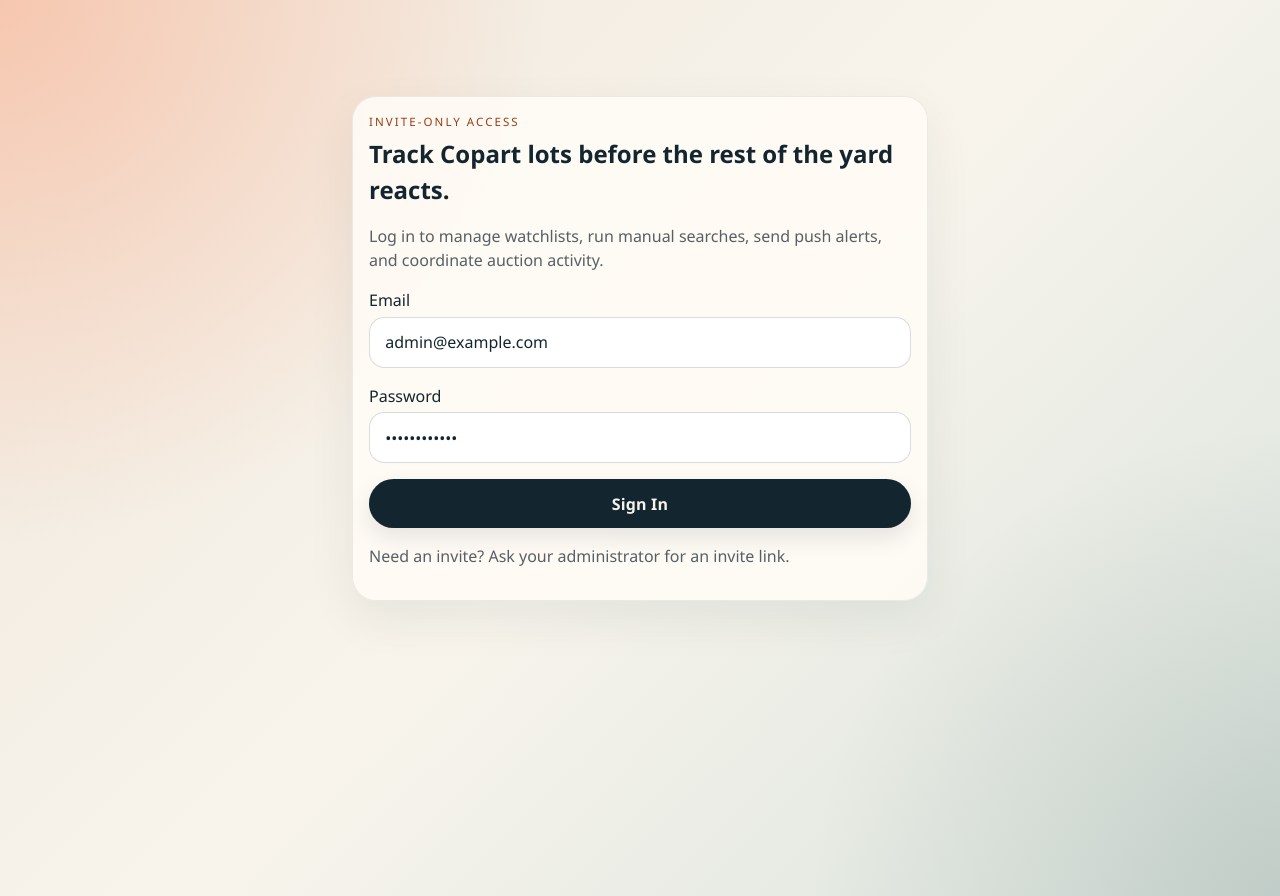
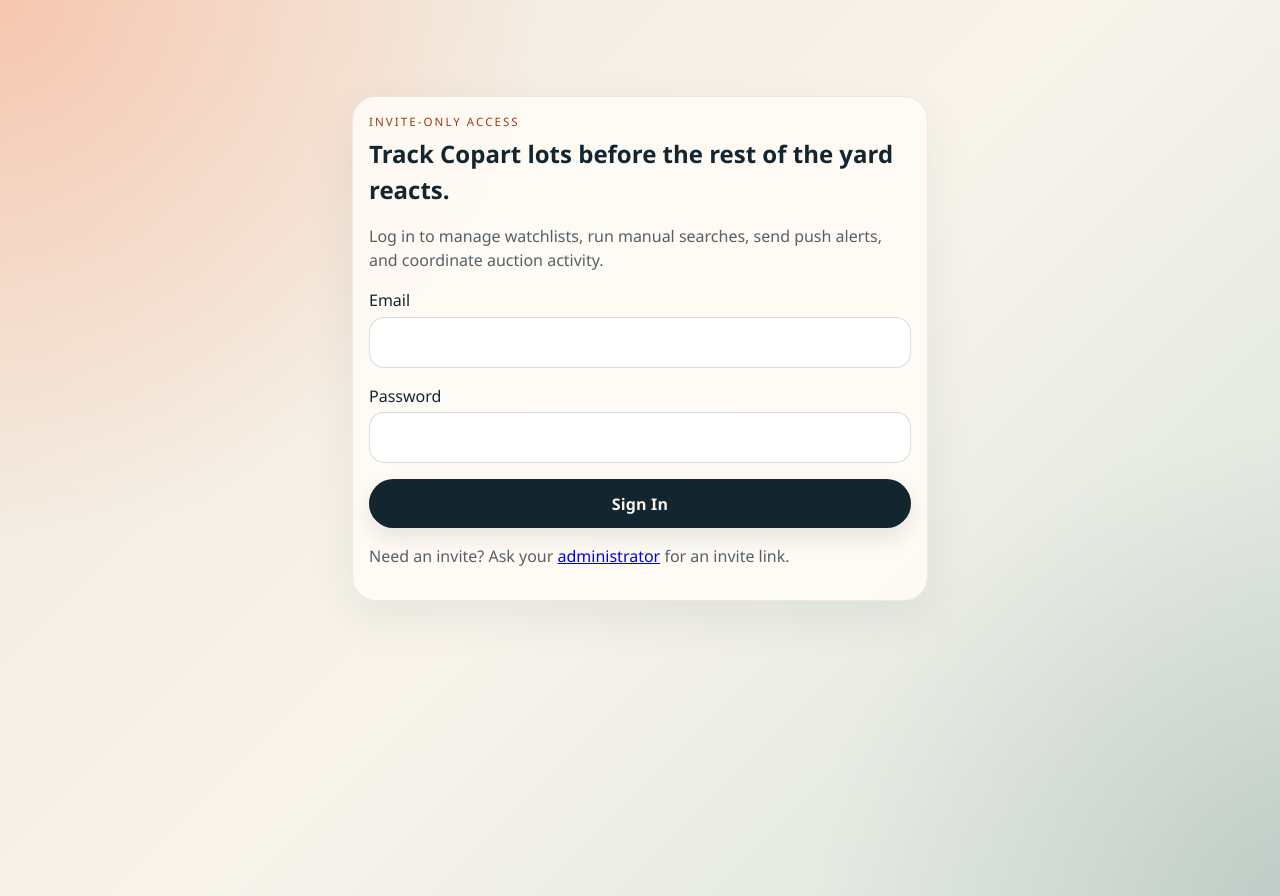
Before and after one commit to mvadim-/CarTrap, a React (Vite) app in the folder frontend/: page /#/login in a window 1280 px wide. Built offline with nearby package versions, Linux system fonts and the light colour scheme; no server answers.

Commit message:
Remove prefilled login credentials

```diff
--- a/frontend/src/features/auth/LoginScreen.tsx
+++ b/frontend/src/features/auth/LoginScreen.tsx
@@ -6,8 +6,8 @@
 };
 
 export function LoginScreen({ error, onSubmit }: Props) {
-  const [email, setEmail] = useState("admin@example.com");
-  const [password, setPassword] = useState("AdminPass123");
+  const [email, setEmail] = useState("");
+  const [password, setPassword] = useState("");
   const [pending, setPending] = useState(false);
 
   async function handleSubmit(event: FormEvent<HTMLFormElement>) {
@@ -41,7 +41,15 @@
           {pending ? "Signing In..." : "Sign In"}
         </button>
       </form>
-      <p className="muted">Need an invite? Ask your administrator for an invite link.</p>
+      <p className="muted">
+        Need an invite? Ask your{" "}
+        <a
+          href="mailto:vpm2000@gmail.com?subject=CarTrap%20invite%20request&body=Hello%2C%20please%20send%20me%20an%20invite%20link%20for%20CarTrap."
+        >
+          administrator
+        </a>{" "}
+        for an invite link.
+      </p>
     </section>
   );
 }
```
Also changed, not shown: 1 other file (tests, documents, lock files or other folders).
